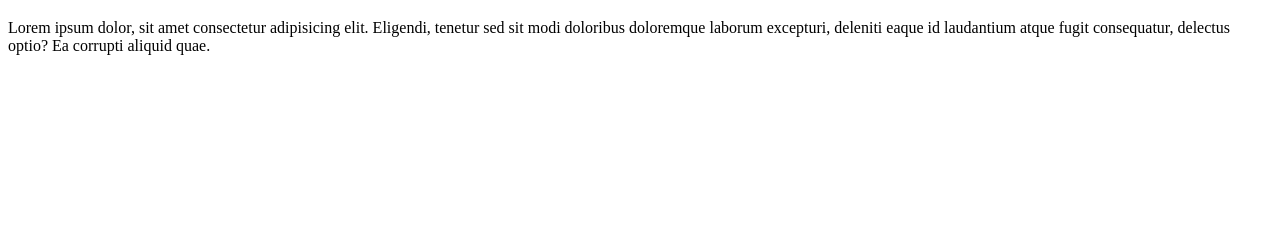
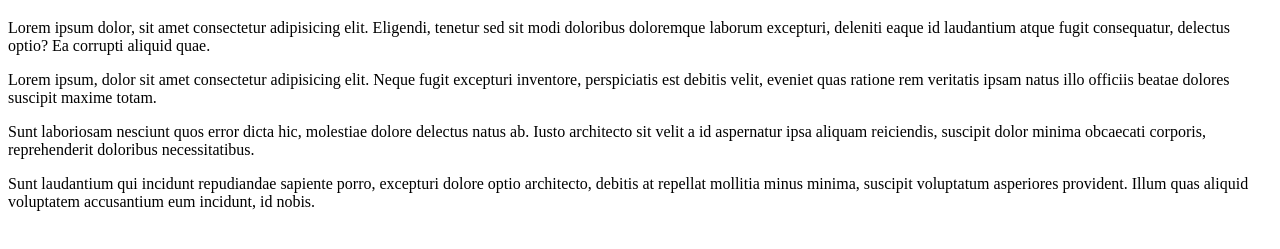
Before and after one commit to Lice-Santos/exemplo-aulaGit, a plain HTML site: page index.html in a window 1280 px wide. Shown: the part 61-310 px from the top of the page. Drawn offline with Linux system fonts and the light colour scheme.

Commit message:
terceiro commit

```diff
--- a/index.html
+++ b/index.html
@@ -10,5 +10,10 @@
     <h1>Exemplo git</h1>
 
     <p>Lorem ipsum dolor, sit amet consectetur adipisicing elit. Eligendi, tenetur sed sit modi doloribus doloremque laborum excepturi, deleniti eaque id laudantium atque fugit consequatur, delectus optio? Ea corrupti aliquid quae.</p>
+
+    <p>Lorem ipsum, dolor sit amet consectetur adipisicing elit. Neque fugit excepturi inventore, perspiciatis est debitis velit, eveniet quas ratione rem veritatis ipsam natus illo officiis beatae dolores suscipit maxime totam.</p>
+    <p>Sunt laboriosam nesciunt quos error dicta hic, molestiae dolore delectus natus ab. Iusto architecto sit velit a id aspernatur ipsa aliquam reiciendis, suscipit dolor minima obcaecati corporis, reprehenderit doloribus necessitatibus.</p>
+    <p>Sunt laudantium qui incidunt repudiandae sapiente porro, excepturi dolore optio architecto, debitis at repellat mollitia minus minima, suscipit voluptatum asperiores provident. Illum quas aliquid voluptatem accusantium eum incidunt, id nobis.</p>
+
 </body>
 </html>
```
